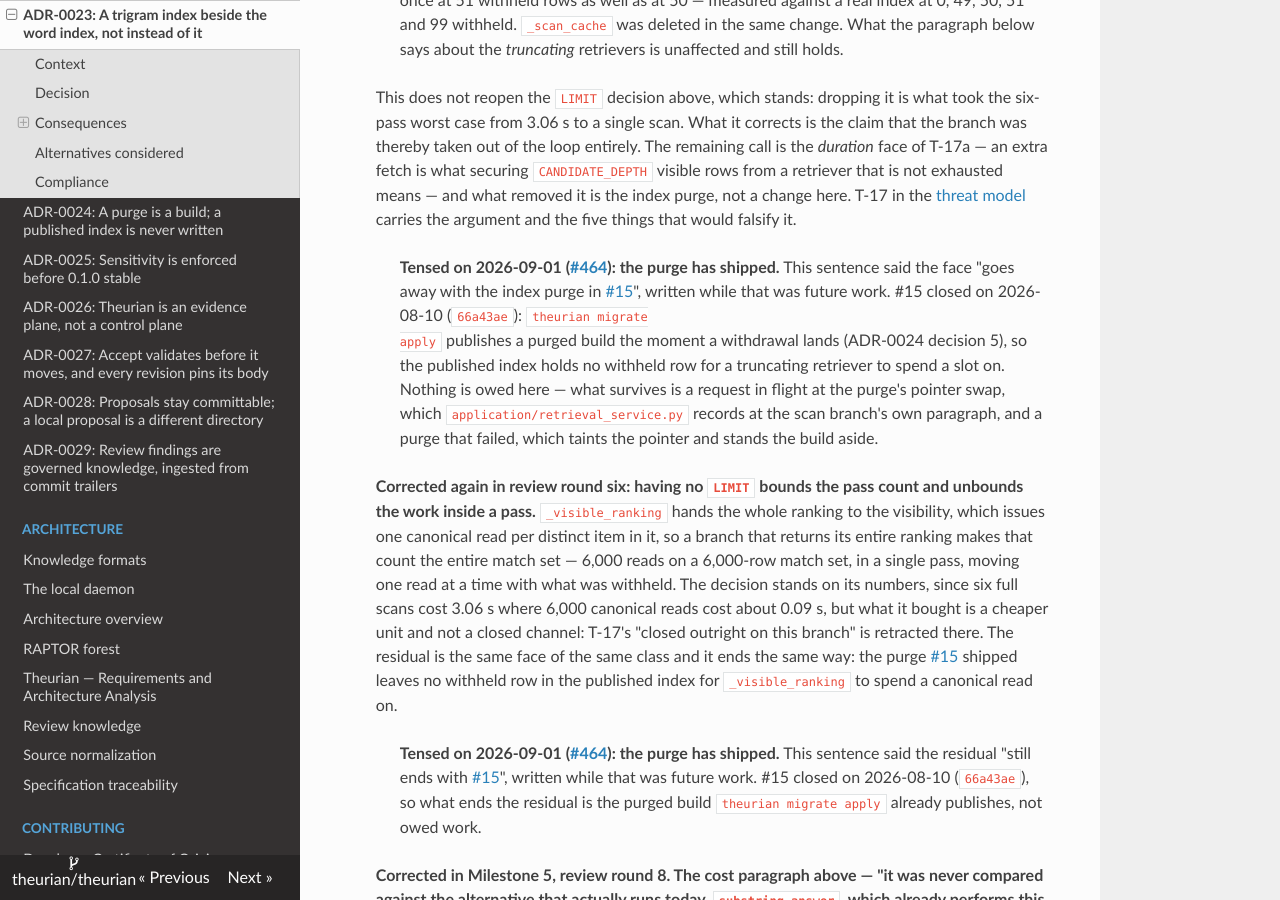
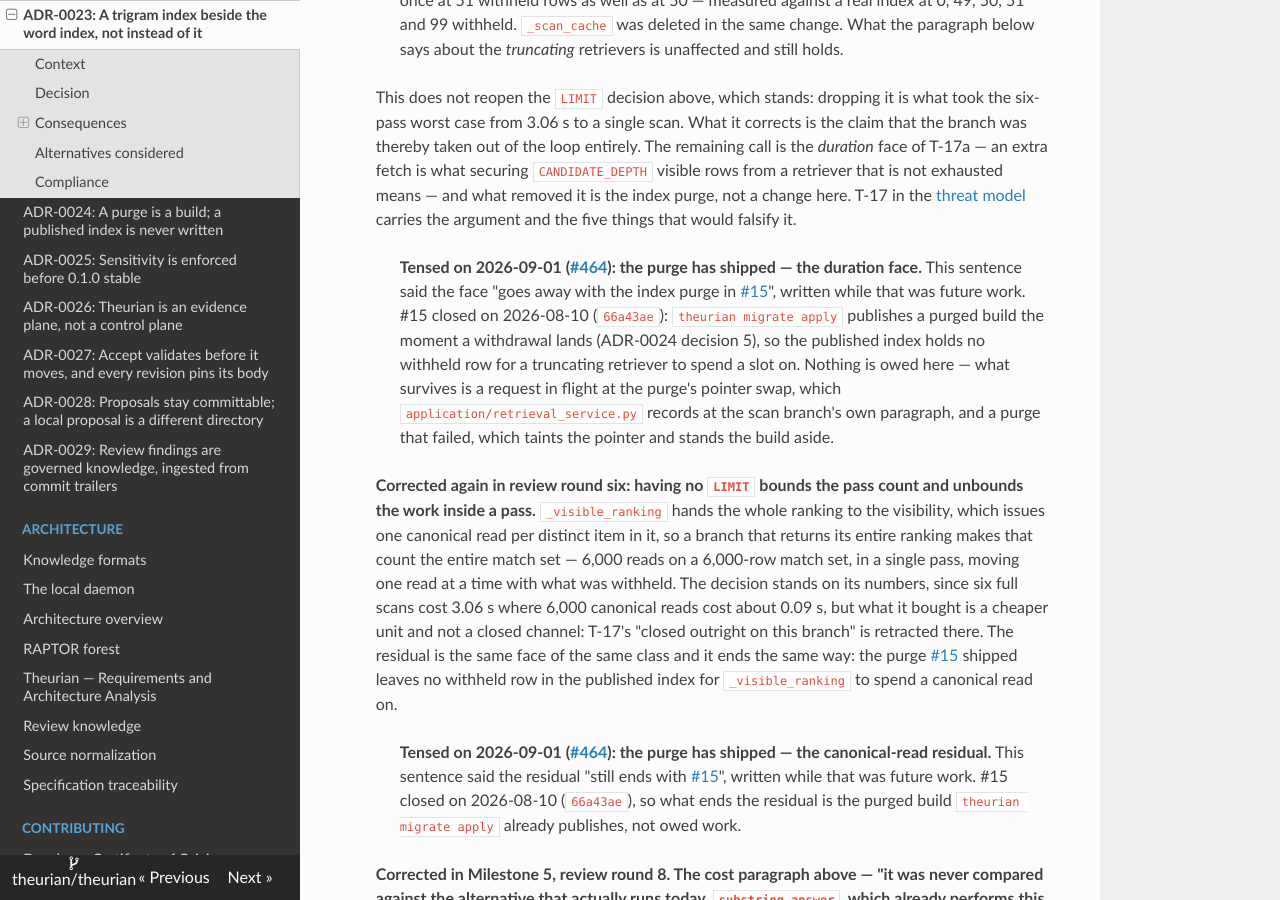
Before and after one commit to theurian/theurian, an MkDocs documentation site: the page built from docs/adr/0023-trigram-index-beside-the-word-index.md, in a window 1280 px wide and 900 px high, scrolled down 7471 px. Built offline with MkDocs 1.6.1, drawn with Linux system fonts in a browser that asks for light colours.

Commit message:
docs(adr): name the actor and distinguish two same-dated notes
Two wording defects the round-two code review found in this branch's own
corrections.

ADR-0008's T-17a paragraph read "...shipped the withdrawal->purge trigger
([#15]) on 2026-08-10; it removes those rows". The pronoun's nearest
antecedent is the issue link, so the sentence re-created the issue-as-actor
shape the same paragraph goes on to correct. The actor is the trigger, and
the sentence now says so.

ADR-0023 carries two dated notes from the same fix pass whose headings were
byte-identical ("Tensed on 2026-09-01 (#464): the purge has shipped."), so a
reader scanning the file could not tell which correction a heading opened.
Each now names its subject: the first is T-17a's duration face, the second
the canonical-read residual left by dropping the LIMIT.

No claim changes; both notes assert what they asserted before.

Review-Finding: code-review LOW — the pronoun after the shipper fix re-created the issue-as-actor shape
Review-Finding: code-review LOW — two dated notes in ADR-0023 carried byte-identical headings
Signed-off-by: Takehide Uchida <utchy@graphnote-design.com>

```diff
--- a/docs/adr/0023-trigram-index-beside-the-word-index.md
+++ b/docs/adr/0023-trigram-index-beside-the-word-index.md
@@ -371,13 +371,13 @@ and it is off by default for that reason.
 >
 > > **Tensed on 2026-09-01
 > > ([#464](https://github.com/theurian/theurian/issues/464)): the purge has
-> > shipped.** This sentence said the face "goes away with the index purge in
-> > [#15](https://github.com/theurian/theurian/issues/15)", written while that
-> > was future work. #15 closed on 2026-08-10 (`66a43ae`): `theurian migrate
-> > apply` publishes a purged build the moment a withdrawal lands (ADR-0024
-> > decision 5), so the published index holds no withheld row for a truncating
-> > retriever to spend a slot on. Nothing is owed here — what survives is a
-> > request in flight at the purge's pointer swap, which
+> > shipped — the duration face.** This sentence said the face "goes away with
+> > the index purge in [#15](https://github.com/theurian/theurian/issues/15)",
+> > written while that was future work. #15 closed on 2026-08-10 (`66a43ae`):
+> > `theurian migrate apply` publishes a purged build the moment a withdrawal
+> > lands (ADR-0024 decision 5), so the published index holds no withheld row
+> > for a truncating retriever to spend a slot on. Nothing is owed here — what
+> > survives is a request in flight at the purge's pointer swap, which
 > > `application/retrieval_service.py` records at the scan branch's own
 > > paragraph, and a purge that failed, which taints the pointer and stands the
 > > build aside.
@@ -398,11 +398,11 @@ and it is off by default for that reason.
 >
 > > **Tensed on 2026-09-01
 > > ([#464](https://github.com/theurian/theurian/issues/464)): the purge has
-> > shipped.** This sentence said the residual "still ends with
-> > [#15](https://github.com/theurian/theurian/issues/15)", written while that
-> > was future work. #15 closed on 2026-08-10 (`66a43ae`), so what ends the
-> > residual is the purged build `theurian migrate apply` already publishes, not
-> > owed work.
+> > shipped — the canonical-read residual.** This sentence said the residual
+> > "still ends with [#15](https://github.com/theurian/theurian/issues/15)",
+> > written while that was future work. #15 closed on 2026-08-10 (`66a43ae`), so
+> > what ends the residual is the purged build `theurian migrate apply` already
+> > publishes, not owed work.
 >
 > **Corrected in Milestone 5, review round 8. The cost paragraph above — "it was
 > never compared against the alternative that actually runs today,
```
Also changed, not shown: docs/adr/0008-raptor-forest.md (+2 -2 lines).
